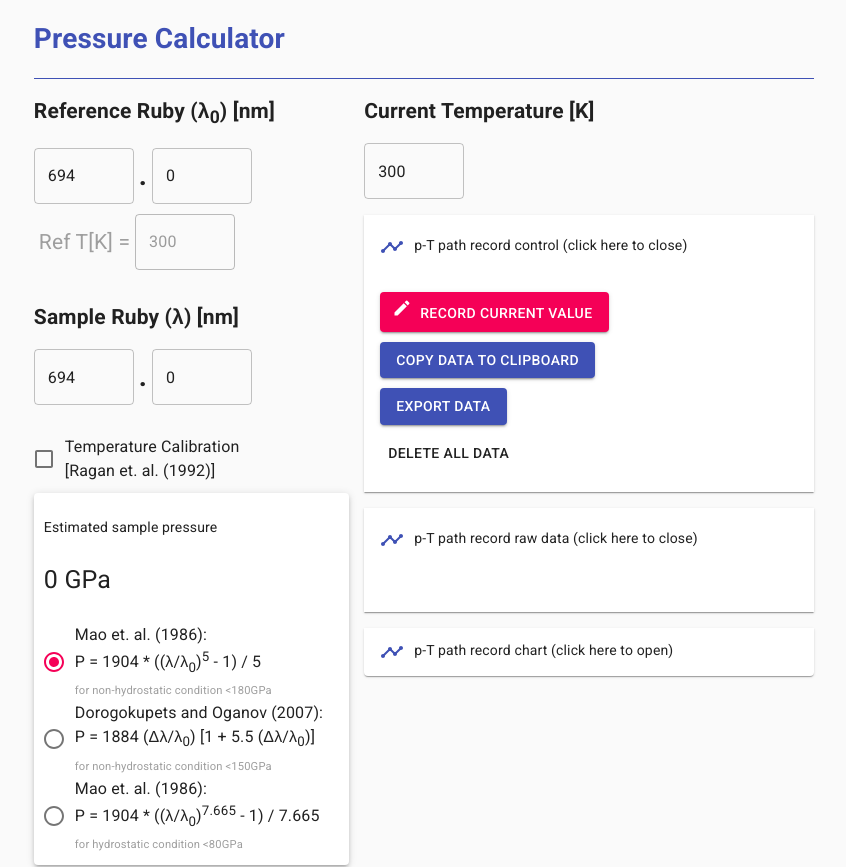
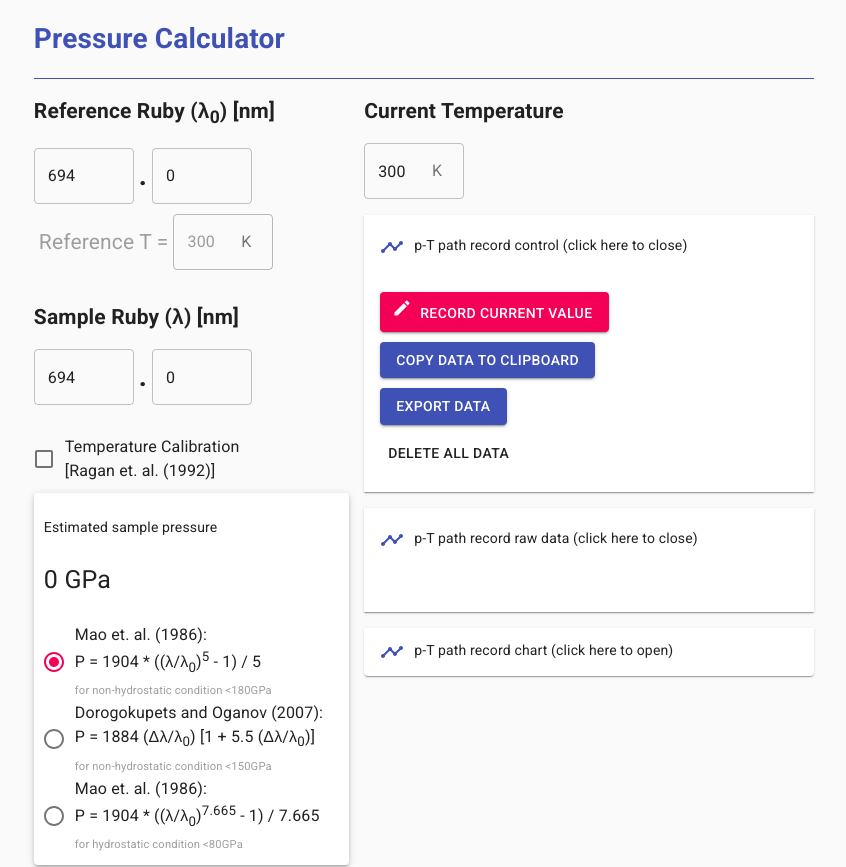
Before and after one commit to khsacc/pressure-calculator, a Next.js app: page / in a window 1280 px wide. Shown: the top 867 px of the page, without its empty margins (216-1062 px from the left). Built offline with nearby package versions, Linux system fonts and the light colour scheme.

Commit message:
improved temperature calibration

```diff
--- a/components/pressure-estimation.tsx
+++ b/components/pressure-estimation.tsx
@@ -6,6 +6,7 @@ import {
   FormControl,
   FormControlLabel,
   FormLabel,
+  InputAdornment,
   makeStyles,
   Paper,
   Radio,
@@ -209,6 +210,10 @@ export const PressureEstimation: NextPage<{
     }
   };
 
+  useEffect(() => {
+    setRefTempCal(commonCurrentTemp);
+  }, [commonCurrentTemp]);
+
   return (
     <div className={classes.whole}>
       <div>
@@ -246,14 +251,20 @@ export const PressureEstimation: NextPage<{
                 tempCal ? "" : classes.calibration__disabled,
               ].join(" ")}
             >
-              <span className={commonClasses.atMark}>Ref T[K] =</span>
+              <span className={commonClasses.atMark}>Reference T =</span>
               <TextField
                 label=""
                 type="number"
                 disabled={!tempCal}
-                defaultValue={300}
+                defaultValue={commonCurrentTemp}
+                value={refTempCal}
                 variant="outlined"
                 className={classes.numericalInput}
+                InputProps={{
+                  endAdornment: (
+                    <InputAdornment position="start">K</InputAdornment>
+                  ),
+                }}
                 onChange={(e) => {
                   setRefTempCal(Number(e.target.value));
                 }}
--- a/components/ptRecord.tsx
+++ b/components/ptRecord.tsx
@@ -9,6 +9,7 @@ import {
   List,
   ListItemIcon,
   ListItemText,
+  InputAdornment,
 } from "@material-ui/core";
 import TimelineIcon from "@material-ui/icons/Timeline";
 import CreateIcon from "@material-ui/icons/Create";
@@ -252,7 +253,7 @@ export const PTRecord: NextPage<{
   return (
     <>
       <div className={classes.accordionWrap}>
-        <h2>Current Temperature [K]</h2>
+        <h2>Current Temperature</h2>
         <TextField
           required
           label=""
@@ -260,6 +261,9 @@ export const PTRecord: NextPage<{
           defaultValue={300}
           variant="outlined"
           className={[commonClasses.numericalInput, classes.numInput].join(" ")}
+          InputProps={{
+            endAdornment: <InputAdornment position="start">K</InputAdornment>,
+          }}
           onChange={(e) => {
             setCommonCurrentTemp(Number(e.target.value));
           }}
```
